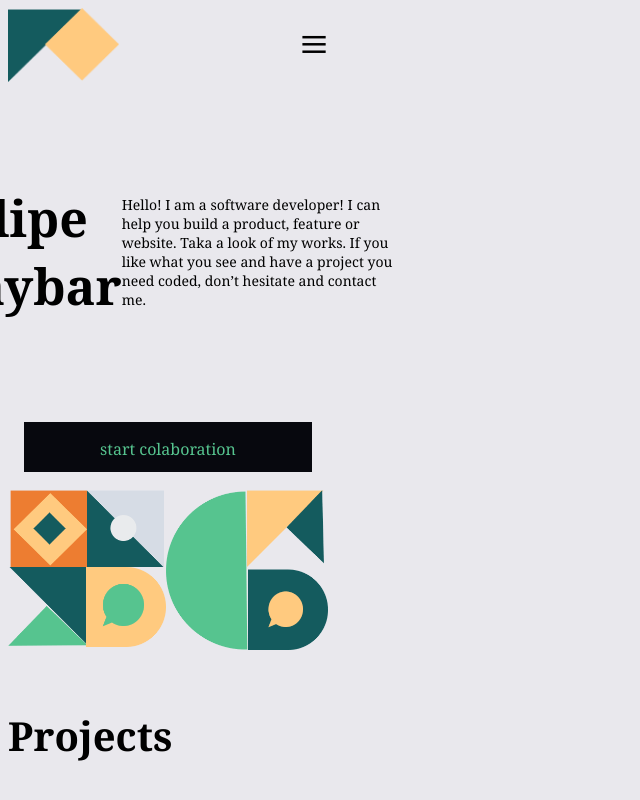
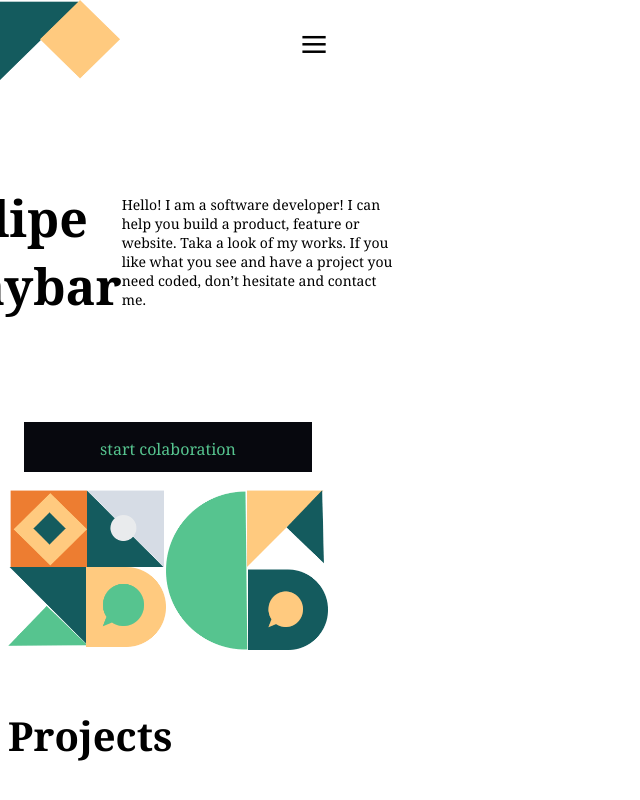
Before and after one commit to Feliverse/PortfolioSetupMobile, a website: page index.html in a window 1280 px wide. Shown: the top 800 px of the page, without its empty margins (0-640 px from the left). Drawn offline with Linux system fonts and the light colour scheme.

Commit message:
background to Css

```diff
--- a/index.html
+++ b/index.html
@@ -9,7 +9,6 @@
 </head>
 <body>
     <header>
-        <img src="images/Imagen2.png" alt="logo" width="111px" height="74px">
         <div class="boton">≡</div>
     </header>
     <main>
--- a/styles.css
+++ b/styles.css
@@ -1,16 +1,19 @@
 body {
-  background: #e9e8ed;
   display: flex;
   flex-flow: row wrap;
   font-family: Georgia, 'Times New Roman', Times, serif;
   width: 320px;
+  background-image: url(images/Imagen2.png);
+  background-repeat: no-repeat;
+  background-size: 120px 80px;
 }
 
 header {
   display: flex;
-  justify-content: space-between;
+  justify-content: flex-end;
   width: 320px;
   height: 74px;
+
 }
 
 nav {
@@ -22,7 +25,6 @@ nav {
 
 main {
   width: 100%;
-  background: #e9e8ed;
   padding: 20px;
   display: flex;
   flex-flow: column wrap;
```
